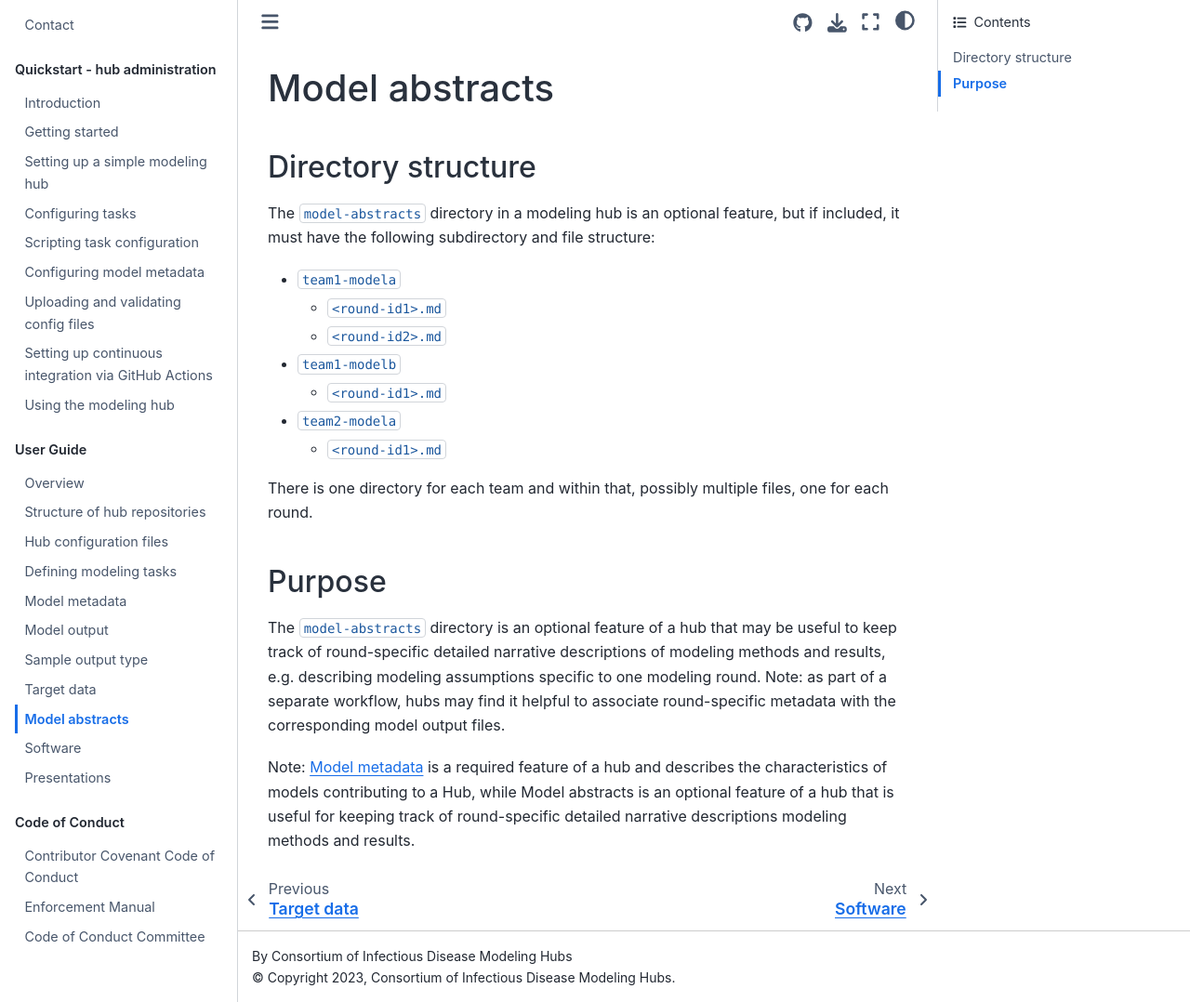
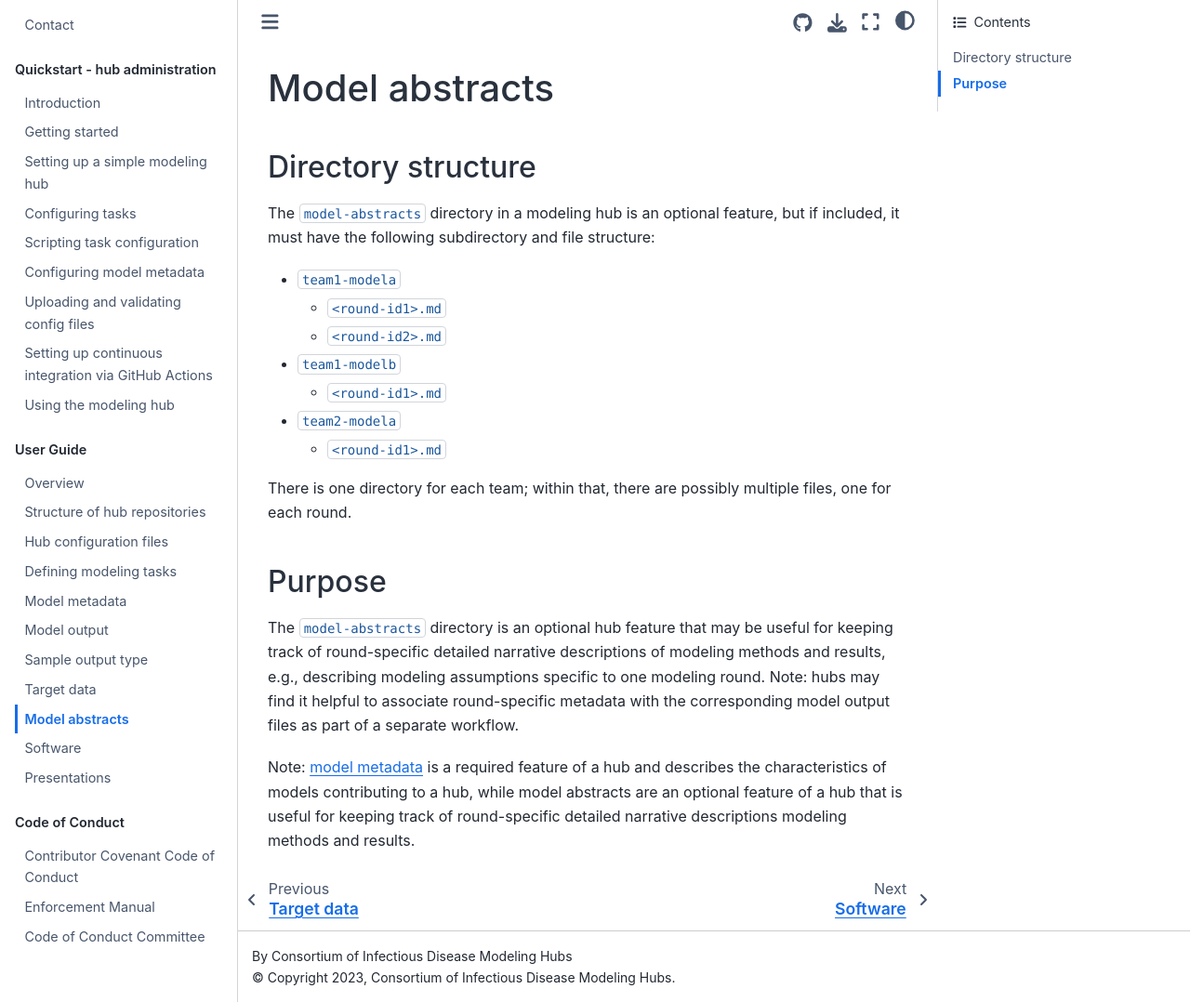
Before and after one commit to hubverse-org/hubDocs, a Sphinx documentation site: the page built from docs/source/user-guide/model-abstracts.md, in a window 1280 px wide and 1078 px high. Shown: the whole window at 93% size. Built offline with Sphinx 7.4.7 and the Sphinx Book theme 1.1.4, drawn with Linux system fonts in a browser that asks for light colours; comment, search, counter and statistics services are not loaded.

Commit message:
A few capitalizations and more

```diff
--- a/docs/source/user-guide/model-abstracts.md
+++ b/docs/source/user-guide/model-abstracts.md
@@ -10,10 +10,10 @@ The `model-abstracts` directory in a modeling hub is an optional feature, but if
 * `team2-modela`
    * `<round-id1>.md`
 
-There is one directory for each team and within that, possibly multiple files, one for each round.
+There is one directory for each team; within that, there are possibly multiple files, one for each round.
 
 ## Purpose
 
-The `model-abstracts` directory is an optional feature of a hub that may be useful to keep track of round-specific detailed narrative descriptions of modeling methods and results, e.g. describing modeling assumptions specific to one modeling round. Note: as part of a separate workflow, hubs may find it helpful to associate round-specific metadata with the corresponding model output files.
+The `model-abstracts` directory is an optional hub feature that may be useful for keeping track of round-specific detailed narrative descriptions of modeling methods and results, e.g., describing modeling assumptions specific to one modeling round. Note: hubs may find it helpful to associate round-specific metadata with the corresponding model output files as part of a separate workflow.
 
-Note: [Model metadata](../user-guide/model-metadata.md) is a required feature of a hub and describes the characteristics of models contributing to a Hub, while Model abstracts is an optional feature of a hub that is useful for keeping track of round-specific detailed narrative descriptions modeling methods and results.
+Note: [model metadata](../user-guide/model-metadata.md) is a required feature of a hub and describes the characteristics of models contributing to a hub, while model abstracts are an optional feature of a hub that is useful for keeping track of round-specific detailed narrative descriptions modeling methods and results.
```
